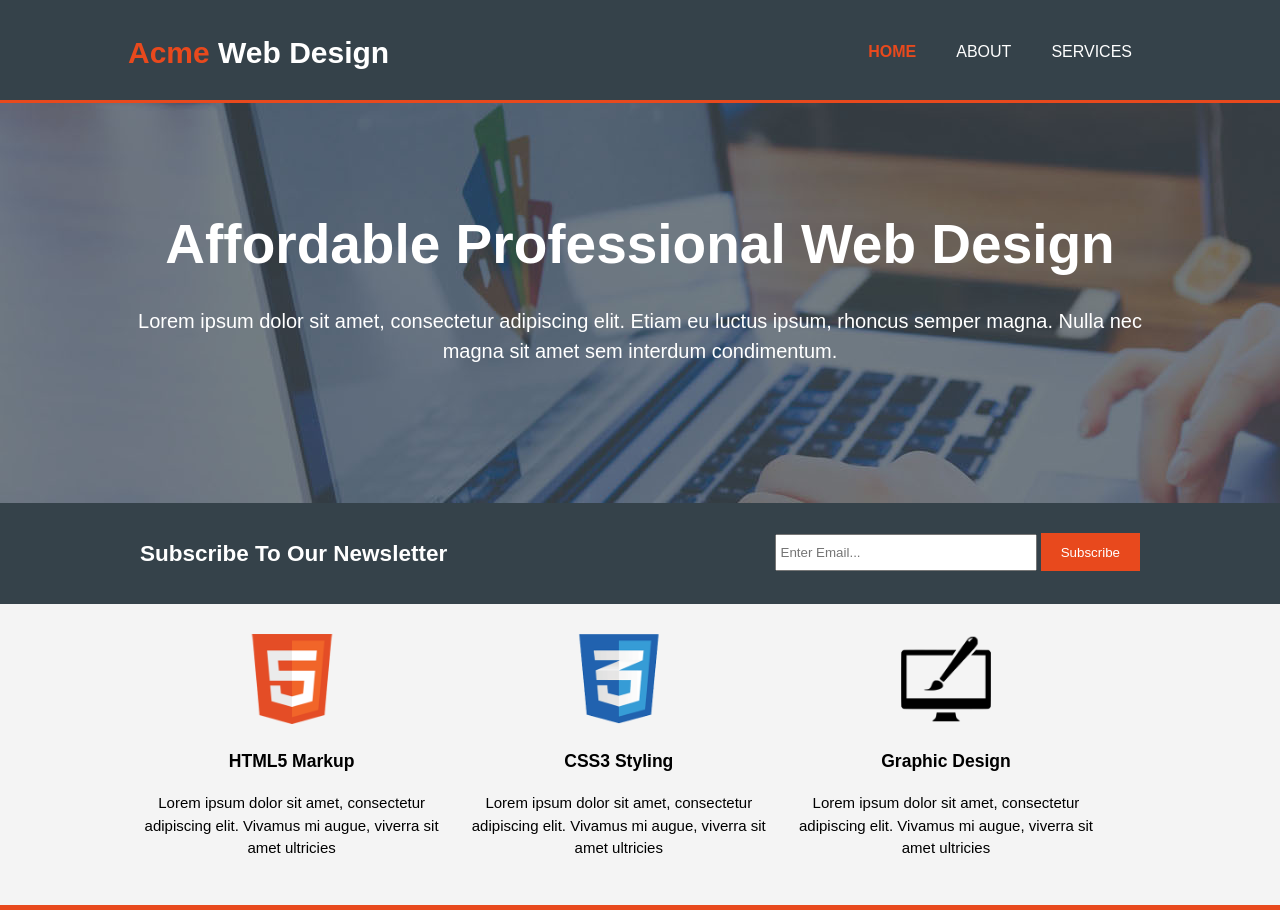
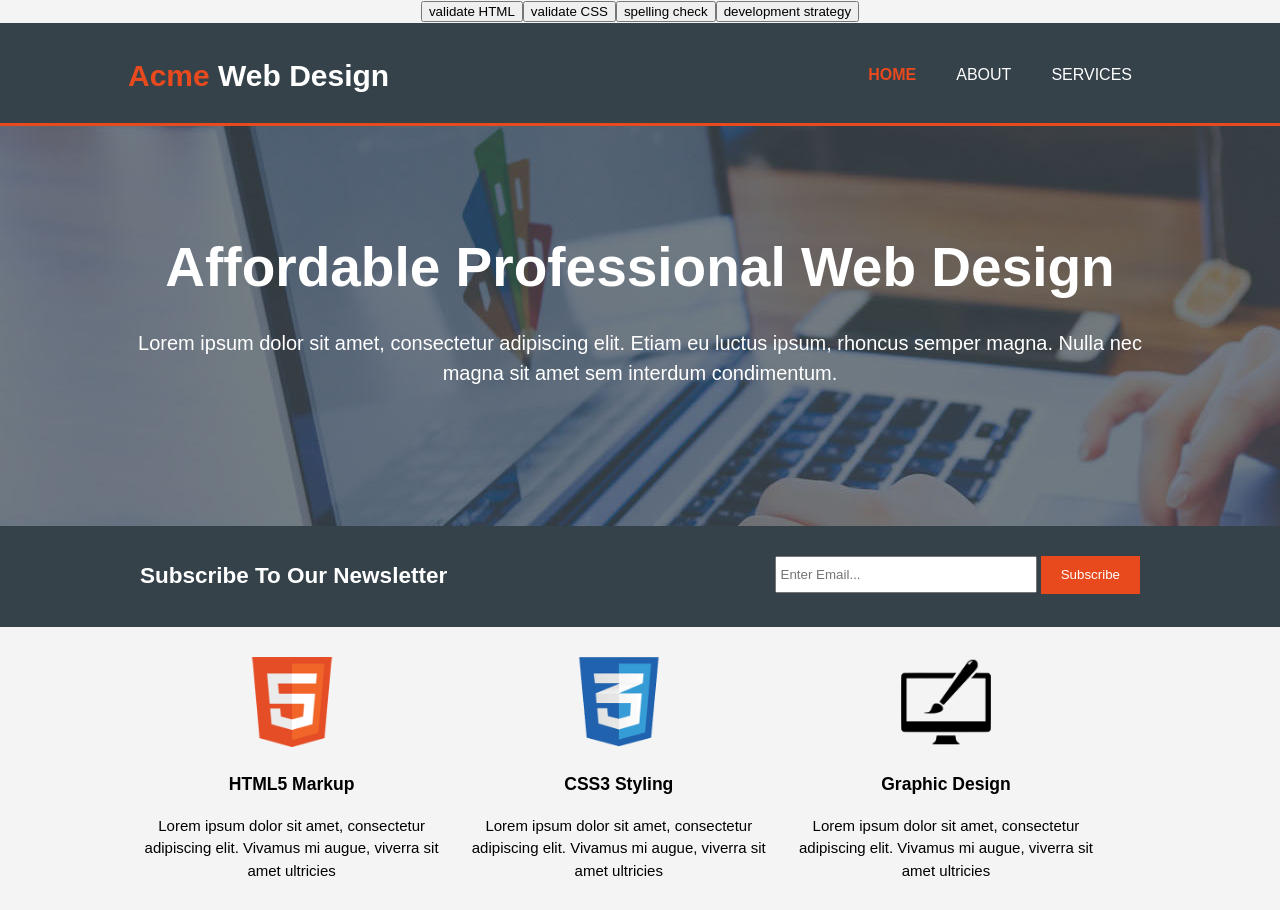
Before and after one commit to KrystynaMil/acme-web-design, a plain HTML site: page index.html in a window 1280 px wide. Shown: the top 910 px of the page. Drawn offline with Linux system fonts and the light colour scheme.

Commit message:
add script

```diff
--- a/index.html
+++ b/index.html
@@ -8,6 +8,7 @@
   	<meta name="author" content="Brad Traversy">
     <title>Acme Web Deisgn | Welcome</title>
     <link rel="stylesheet" href="./css/style.css">
+	  <script src='./evaluation/init.js'></script>
   </head>
   <body>
     <header>
```
